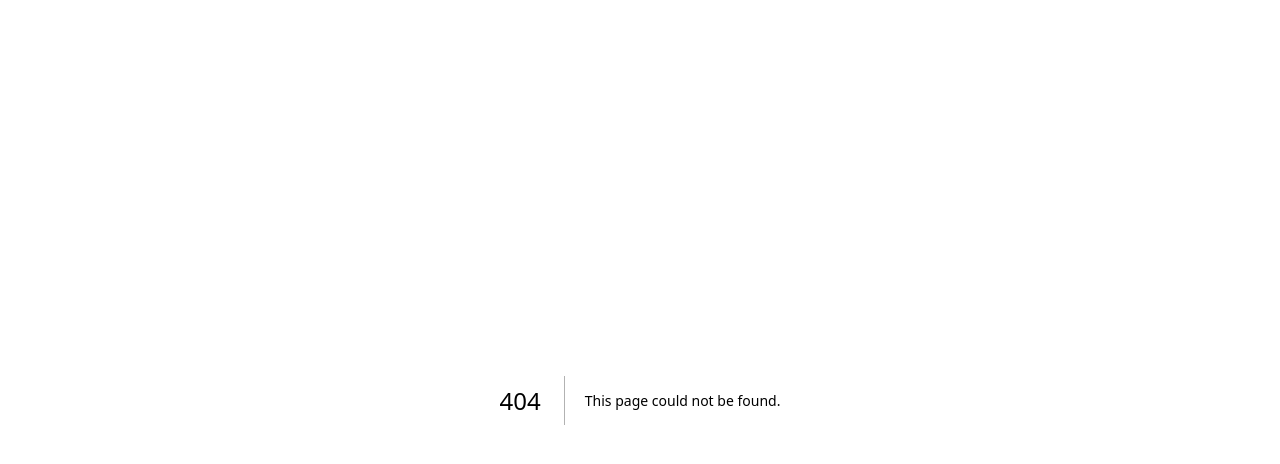
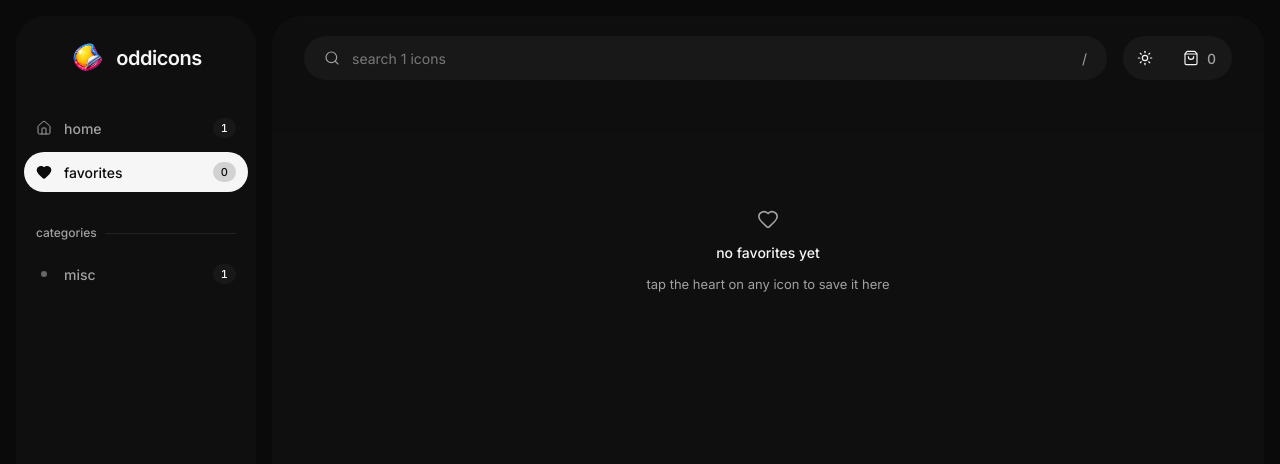
Before and after one commit to jasperdevs/oddicons, a Next.js app: page /favorites in a window 1280 px wide. Before the commit this address had no page. Shown: the top 464 px of the page. Built offline with nearby package versions, Linux system fonts and the light colour scheme.

Commit message:
favorites and categories as real routes, mailto opens in new tab
- add /favorites and /category/[slug] pages with generateStaticParams
- drive IconGallery from a view prop and navigate via router.push
- request modal opens mailto in a new tab instead of replacing current

```diff
--- /dev/null
+++ b/src/app/category/[slug]/page.tsx
@@ -0,0 +1,17 @@
+import { IconGallery } from "@/components/icon-gallery";
+import icons from "@/data/icons.json";
+import { slugify } from "@/lib/slug";
+
+export function generateStaticParams() {
+  const cats = Array.from(new Set((icons as { category: string }[]).map((i) => i.category)));
+  return cats.map((c) => ({ slug: slugify(c) }));
+}
+
+export default async function CategoryPage({
+  params,
+}: {
+  params: Promise<{ slug: string }>;
+}) {
+  const { slug } = await params;
+  return <IconGallery view={{ type: "category", slug }} />;
+}
--- /dev/null
+++ b/src/app/favorites/page.tsx
@@ -0,0 +1,5 @@
+import { IconGallery } from "@/components/icon-gallery";
+
+export default function FavoritesPage() {
+  return <IconGallery view={{ type: "favorites" }} />;
+}
--- a/src/app/page.tsx
+++ b/src/app/page.tsx
@@ -1,5 +1,5 @@
 import { IconGallery } from "@/components/icon-gallery";
 
 export default function Home() {
-  return <IconGallery />;
+  return <IconGallery view={{ type: "all" }} />;
 }
--- a/src/components/icon-gallery.tsx
+++ b/src/components/icon-gallery.tsx
@@ -1,12 +1,14 @@
 "use client";
 
 import { useEffect, useMemo, useRef, useState } from "react";
+import { useRouter } from "next/navigation";
 import { AnimatePresence, motion } from "framer-motion";
 import icons from "@/data/icons.json";
 import { useFavorites } from "@/hooks/use-favorites";
 import { useTheme } from "@/hooks/use-theme";
 import { CartProvider, useCart } from "@/lib/cart-context";
 import { cn } from "@/lib/utils";
+import { slugify } from "@/lib/slug";
 import { Topbar } from "@/components/topbar";
 import { Sidebar } from "@/components/sidebar";
 import { IconCard } from "@/components/icon-card";
@@ -37,22 +39,26 @@ interface IconEntry {
 
 type SortMode = "default" | "asc" | "desc";
 
+export type View =
+  | { type: "all" }
+  | { type: "favorites" }
+  | { type: "category"; slug: string };
+
 const ALL = "All";
 
-export function IconGallery() {
+export function IconGallery({ view = { type: "all" } }: { view?: View }) {
   return (
     <CartProvider>
-      <GalleryInner />
+      <GalleryInner view={view} />
     </CartProvider>
   );
 }
 
-function GalleryInner() {
+function GalleryInner({ view }: { view: View }) {
+  const router = useRouter();
   const { theme, toggle: toggleTheme } = useTheme();
   const { favorites, isFavorite, toggle: toggleFavorite } = useFavorites();
   const [query, setQuery] = useState("");
-  const [category, setCategory] = useState(ALL);
-  const [onlyFavorites, setOnlyFavorites] = useState(false);
   const [sort, setSort] = useState<SortMode>("default");
   const [requestOpen, setRequestOpen] = useState(false);
   const requestBtnRef = useRef<HTMLButtonElement>(null);
@@ -65,6 +71,21 @@ function GalleryInner() {
     all.forEach((i) => set.add(i.category));
     return [ALL, ...Array.from(set).sort()];
   }, [all]);
+
+  const onlyFavorites = view.type === "favorites";
+  const category = useMemo(() => {
+    if (view.type !== "category") return ALL;
+    const match = categories.find((c) => slugify(c) === view.slug);
+    return match ?? ALL;
+  }, [view, categories]);
+
+  const selectCategory = (cat: string) => {
+    if (cat === ALL) router.push("/");
+    else router.push(`/category/${slugify(cat)}/`);
+  };
+
+  const goFavorites = () => router.push("/favorites/");
+  const goHome = () => router.push("/");
 
   const counts = useMemo(() => {
     const c: Record<string, number> = { [ALL]: all.length };
@@ -115,11 +136,11 @@ function GalleryInner() {
       <Sidebar
         categories={categories}
         selected={category}
-        onSelect={setCategory}
+        onSelect={selectCategory}
         counts={counts}
         favoriteCount={favorites.length}
         onlyFavorites={onlyFavorites}
-        onToggleFavorites={() => setOnlyFavorites((v) => !v)}
+        onToggleFavorites={onlyFavorites ? goHome : goFavorites}
         totalCount={all.length}
       />
 
@@ -129,11 +150,11 @@ function GalleryInner() {
             <MobileCategoryRail
               categories={categories}
               selected={category}
-              onSelect={setCategory}
+              onSelect={selectCategory}
               counts={counts}
               favoriteCount={favorites.length}
               onlyFavorites={onlyFavorites}
-              onToggleFavorites={() => setOnlyFavorites((v) => !v)}
+              onToggleFavorites={onlyFavorites ? goHome : goFavorites}
               totalCount={all.length}
             />
             {emptyState ?? (
--- a/src/components/request-modal.tsx
+++ b/src/components/request-modal.tsx
@@ -132,7 +132,8 @@ export function RequestModal({ open, onClose, anchorRef }: RequestModalProps) {
     e.preventDefault();
     if (!canSubmit) return;
     const subj = subject.trim() || "icon request";
-    window.location.href = `mailto:${EMAIL}?subject=${encodeURIComponent(subj)}&body=${encodeURIComponent(message.trim())}`;
+    const href = `mailto:${EMAIL}?subject=${encodeURIComponent(subj)}&body=${encodeURIComponent(message.trim())}`;
+    window.open(href, "_blank", "noopener,noreferrer");
   };
 
   const handleCopy = async (id: string, value: string) => {
--- /dev/null
+++ b/src/lib/slug.ts
@@ -0,0 +1,7 @@
+export function slugify(value: string): string {
+  return value
+    .toLowerCase()
+    .trim()
+    .replace(/\s+/g, "-")
+    .replace(/[^a-z0-9-]/g, "");
+}
```
